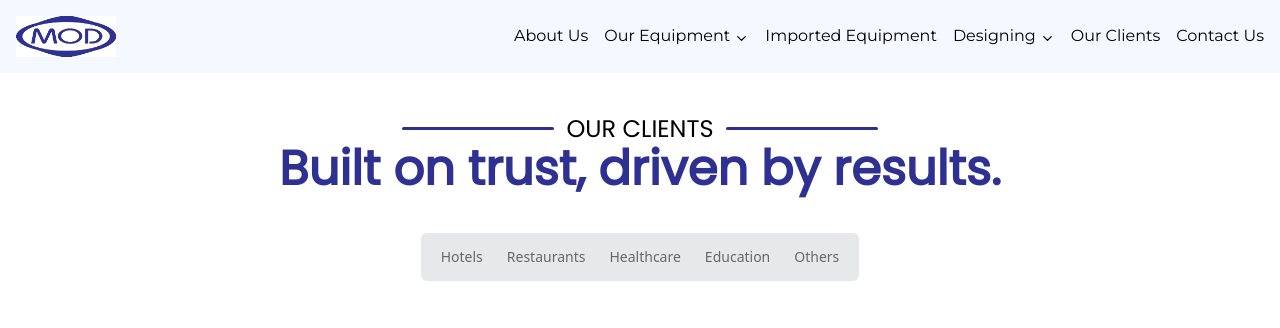
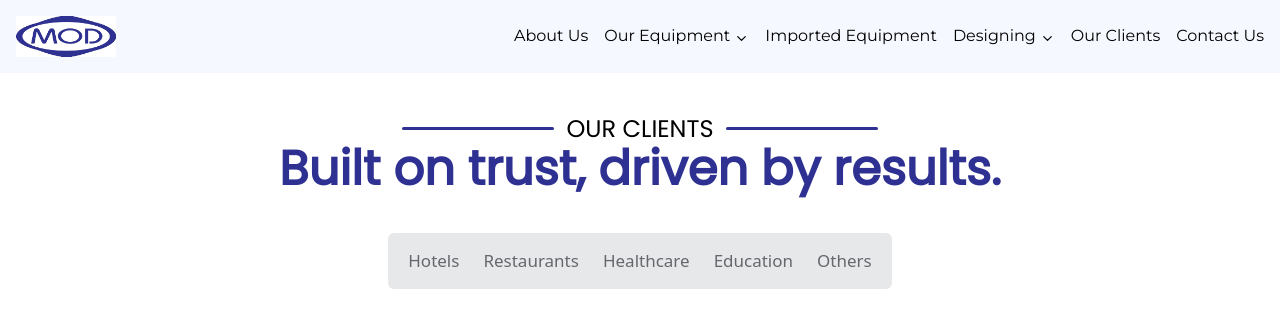
Before and after one commit to UltigendLemate/modequipment, a Next.js app: page /our-clients in a window 1280 px wide. Shown: the top 328 px of the page. Built offline with nearby package versions, Linux system fonts and the light colour scheme.

Commit message:
Changed colour of tabs

```diff
--- a/src/app/our-clients/page.tsx
+++ b/src/app/our-clients/page.tsx
@@ -1,3 +1,5 @@
+'use client'
+
 import Navbar from "@/components/Navbar";
 import Heading from "@/components/ui/heading";
 
@@ -6,6 +8,7 @@
 
 
 export default function Clients() {
+
 
     return (
         <>
@@ -17,8 +20,8 @@
                 <Heading heading="Our Clients" text="Built on trust, driven by results." />
 
                 <Tabs defaultValue="account" className="w-full text-center">
-                    <TabsList className="text-xl px-2 py-6">
-                        <TabsTrigger value="hotels" className="">Hotels</TabsTrigger>
+                    <TabsList className="">
+                        <TabsTrigger value="hotels" id="hotels" className="active">Hotels</TabsTrigger>
                         <TabsTrigger value="restaurants">Restaurants</TabsTrigger>
                         <TabsTrigger value="hospitals">Healthcare</TabsTrigger>
                         <TabsTrigger value="colleges">Education</TabsTrigger>
@@ -92,13 +95,6 @@
                     </TabsContent>
 
                 </Tabs>
-
-
-
-
-
-
-
             </main>
         </>
     )
--- a/src/components/ui/tabs.tsx
+++ b/src/components/ui/tabs.tsx
@@ -14,7 +14,7 @@
   <TabsPrimitive.List
     ref={ref}
     className={cn(
-      "inline-flex h-10 items-center justify-center rounded-md bg-muted p-1 text-muted-foreground",
+      "inline-flex h-10 items-center justify-center rounded-md bg-muted p-2 py-7 text-muted-foreground",
       className
     )}
     {...props}
@@ -29,7 +29,7 @@
   <TabsPrimitive.Trigger
     ref={ref}
     className={cn(
-      "inline-flex items-center justify-center whitespace-nowrap rounded-sm px-3 py-1.5 text-sm font-medium ring-offset-background transition-all focus-visible:outline-none focus-visible:ring-2 focus-visible:ring-ring focus-visible:ring-offset-2 disabled:pointer-events-none disabled:opacity-50 data-[state=active]:bg-background data-[state=active]:text-foreground data-[state=active]:shadow-sm",
+      "inline-flex items-center justify-center whitespace-nowrap rounded-sm px-3 py-1.5 text-[17px] font-medium ring-offset-background transition-all focus-visible:outline-none focus-visible:ring-2 focus-visible:ring-ring focus-visible:ring-offset-2 disabled:pointer-events-none disabled:opacity-50 data-[state=active]:bg-primary data-[state=active]:text-background data-[state=active]:shadow-sm",
       className
     )}
     {...props}
```
